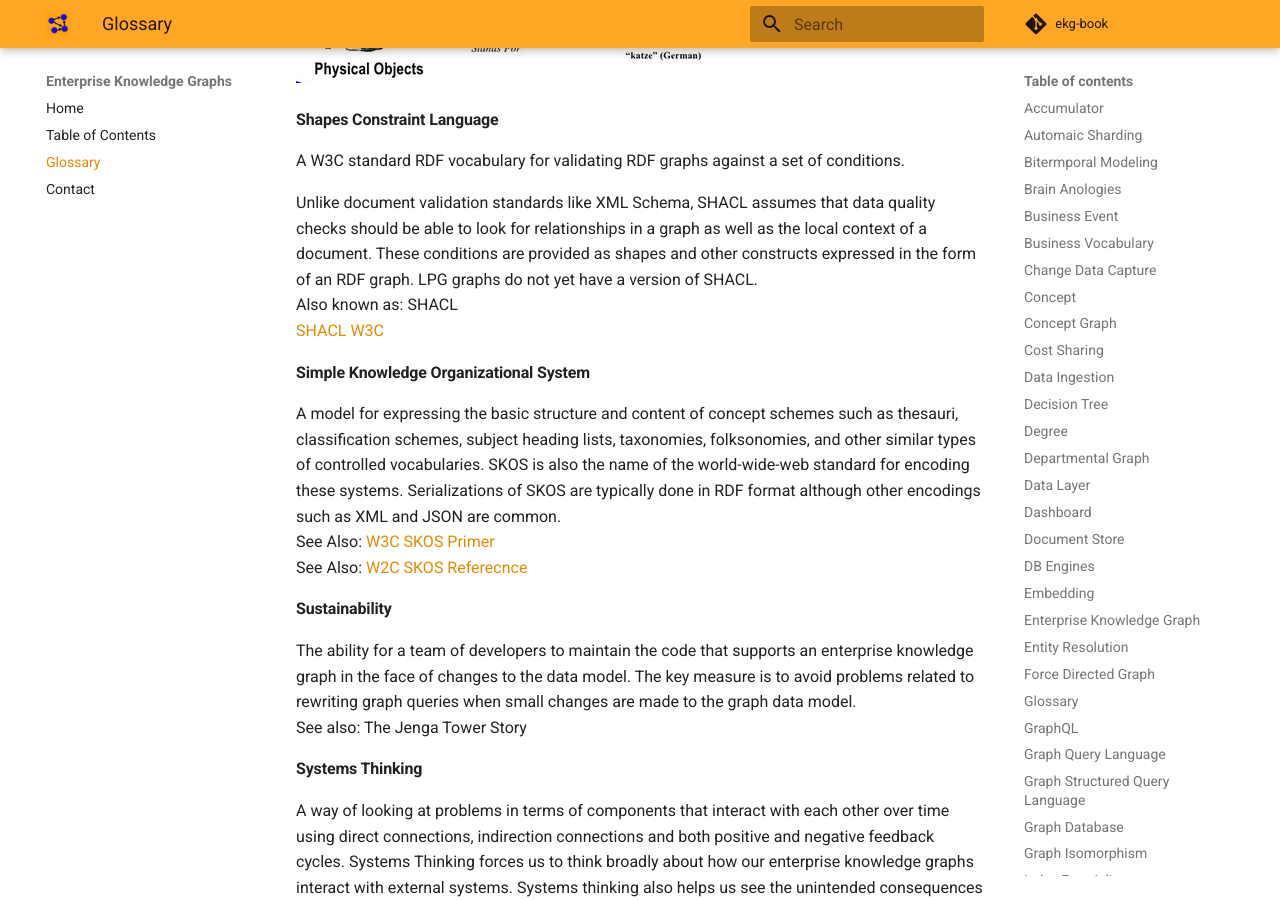
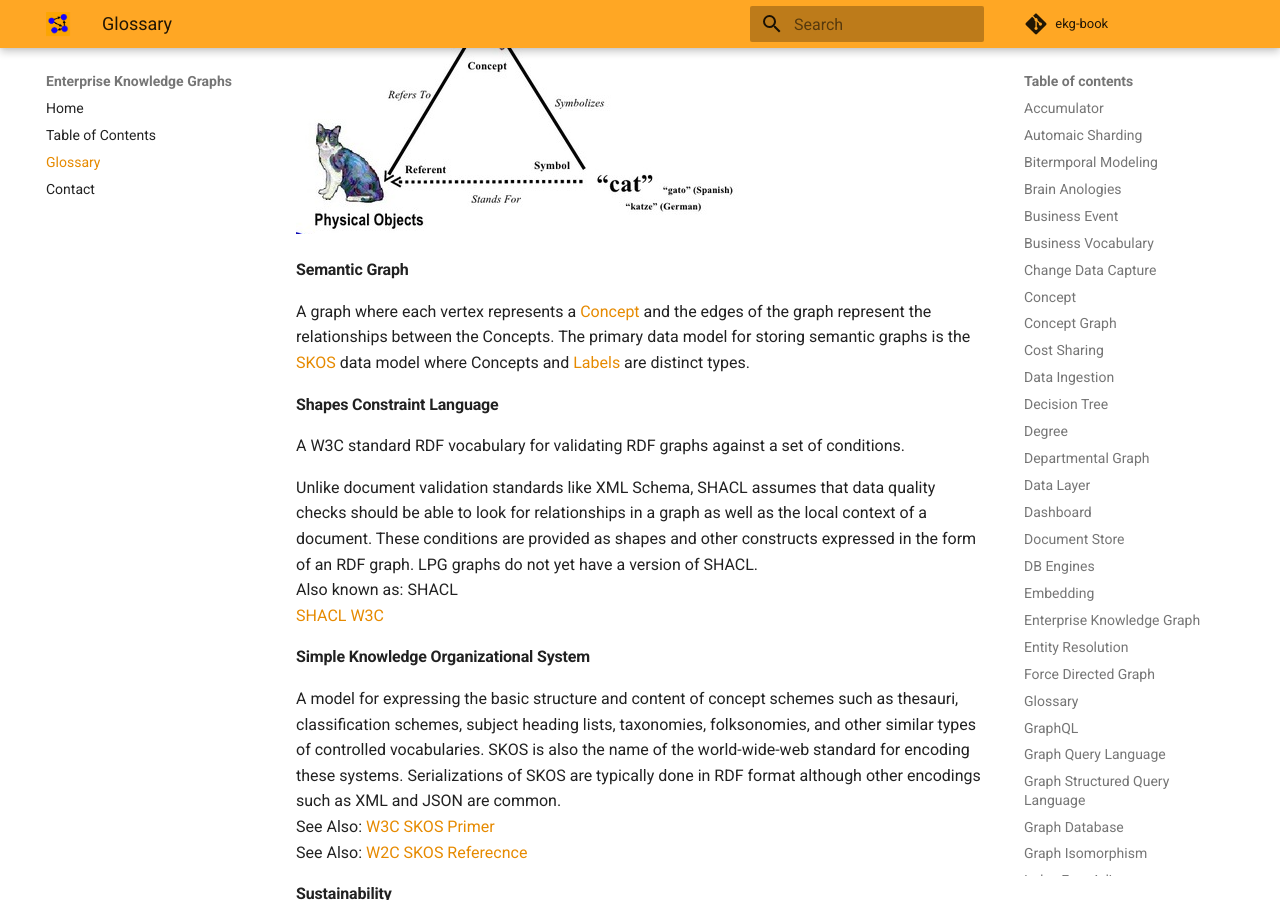
Before and after one commit to dmccreary/ekg-book, an MkDocs documentation site: the page built from docs/glossary.md, in a window 1280 px wide and 900 px high, scrolled down 9782 px. Built offline with MkDocs 1.6.1 and Material for MkDocs 9.7.7, drawn with Linux system fonts in a browser that asks for light colours; comment, search, counter and statistics services are not loaded; some of the changed text lies outside the part shown.

Commit message:
updated content

```diff
--- a/docs/glossary.md
+++ b/docs/glossary.md
@@ -153,6 +153,11 @@
 A stack of three layers.  At the base is the [Data Layer](#data-layer), above that the [Information Layer](#information-layer) and at the top the [Knowledge Layer](#knowledge-layer).
 ![Knowledge Trainagle](img/knowledge-triangle.png)
 
+#### Label
+A string associated with one or more [Concepts](#concept).
+
+Labels have two main types: [Preferred Labels](#preferred-lable) and [Alternate Labels](#alternate-lable).  Most formal ontologies and taxonomies only permit a single preferred label for each Concept in a given Language.
+
 #### Labeled Property Graph
 A graph data model where each Vertex and Edge have a single type and goth Vertices and Edges have attributes.
 Both TigerGraph and Neo4j use the LPG data model.
@@ -229,6 +234,9 @@
 
 ![Semantic Triangle](img/semantic-triangle.png)
 
+#### Semantic Graph
+A graph where each vertex represents a [Concept](#concept) and the edges of the graph represent the relationships between the Concepts.  The primary data model for storing semantic graphs is the [SKOS](#simple-knowledge-organization-system) data model where Concepts and [Labels](#label) are distinct types.
+
 #### Shapes Constraint Language
 A W3C standard RDF vocabulary for validating RDF graphs against a set of conditions.
 
```
